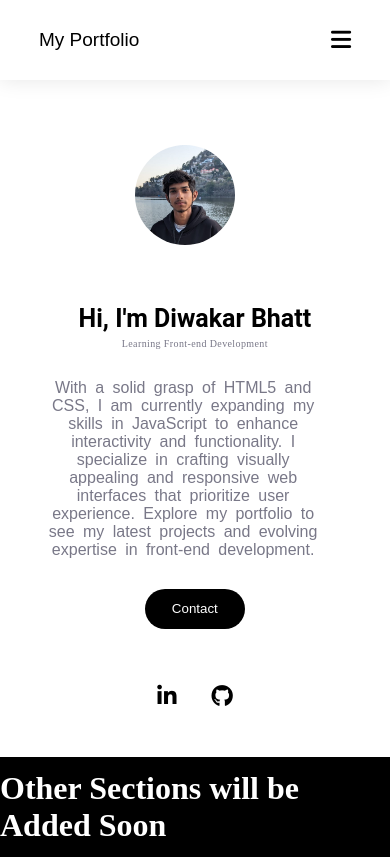
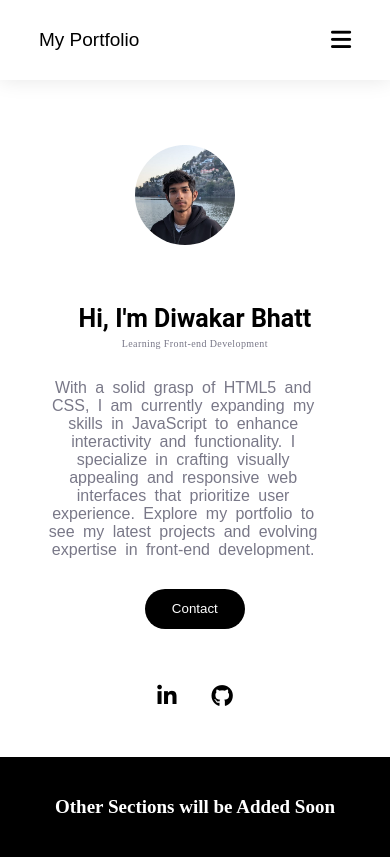
Before and after one commit to diwakar17bhatt/MyPortfolio, a plain HTML site: page index.html in a window 390 px wide. Drawn offline with Linux system fonts and the light colour scheme.

Commit message:
lilupdate

```diff
--- a/style.css
+++ b/style.css
@@ -116,7 +116,7 @@ header{
 }
 .img{
     margin-bottom: 30px;
-    /* margin-right: 190px; */
+
     height: 300px;
     width: 300px;
     border-radius:50%;
@@ -204,6 +204,6 @@ header{
 
     }
     .middle2 h1{
-        font-size: 19gpx;
+        font-size: 19px;
     }
 }
```
